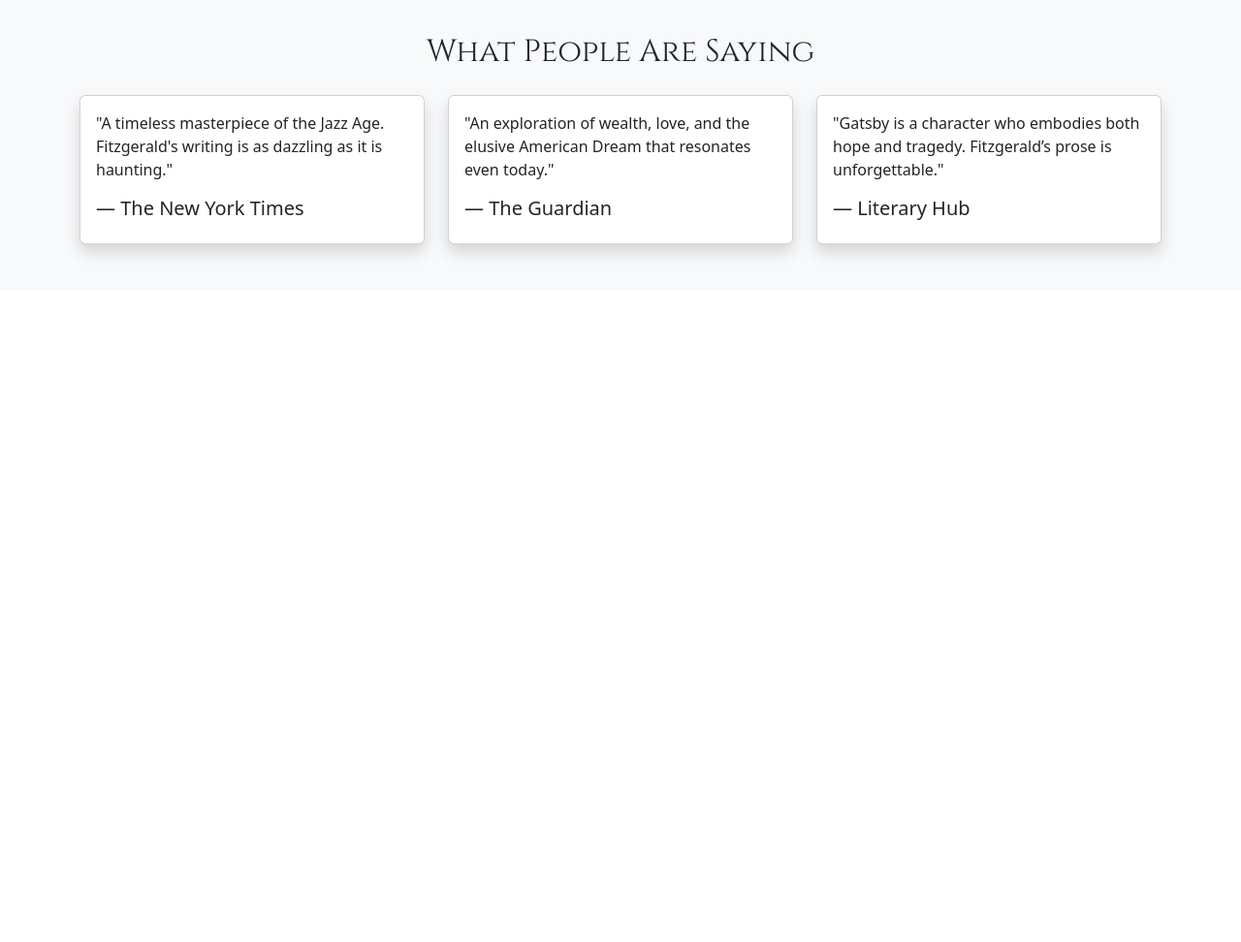
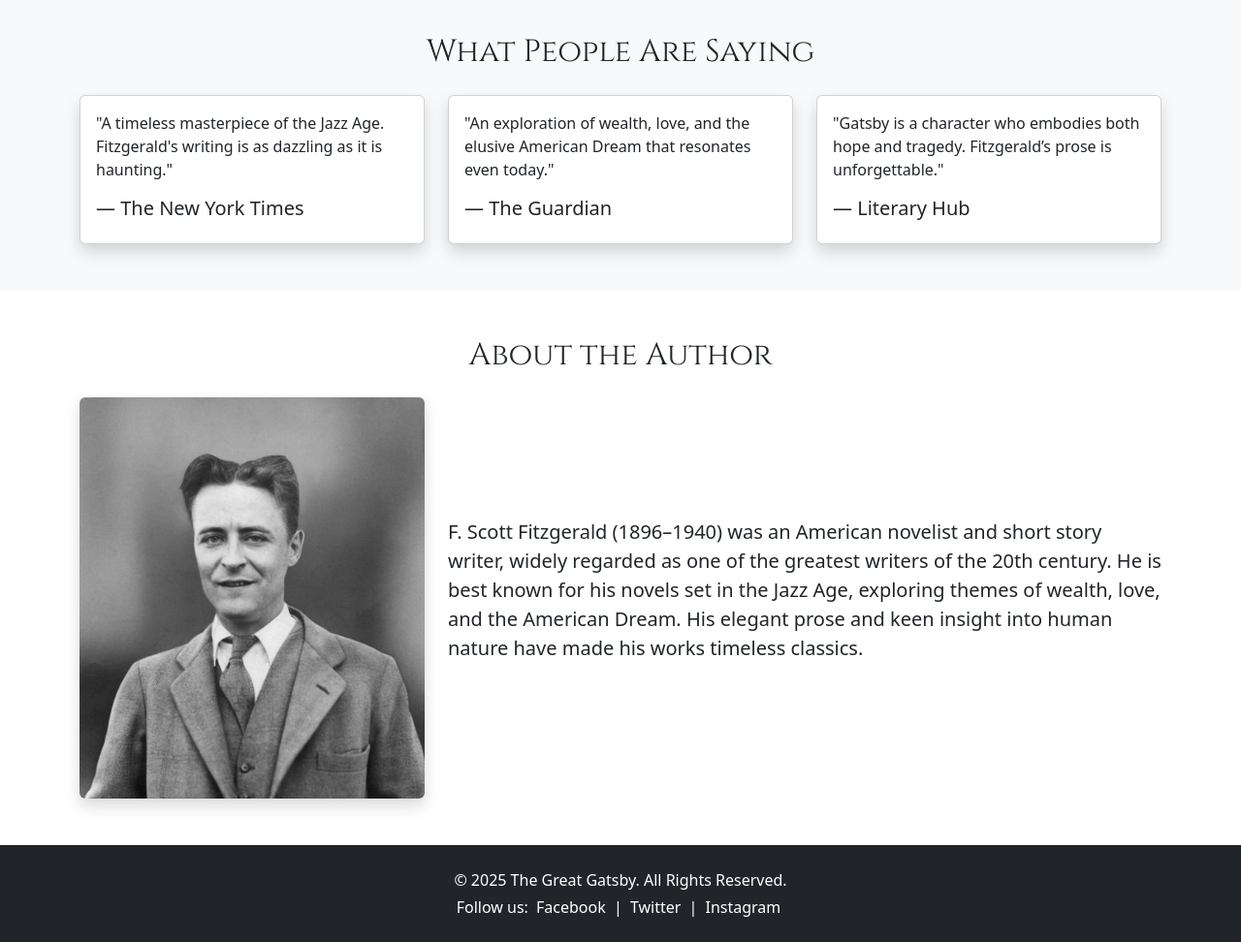
Before and after one commit to KenleyBides/Assignment-2, a plain HTML site: page index.html in a window 1280 px wide. Shown: the part 1937-2909 px from the top of the page at 97% size. Before the commit the page ends 2237 px from the top, so only its background shows below. Drawn offline with nearby package versions, Linux system fonts and the light colour scheme.

Commit message:
Author + Footer

```diff
--- a/index.html
+++ b/index.html
@@ -250,8 +250,37 @@
         </div>
     </section>
 
+    <!-- Author -->
+    <section class="py-5 bg-white">
+        <div class="container">
+            <h2 class="mb-4 text-center" style="font-family: 'Cinzel', serif;">About the Author</h2>
+            <div class="row align-items-center">
+                <div class="col-md-4 text-center">
+                    <img src="assets/images/author.jpg" alt="F. Scott Fitzgerald" class="img-fluid rounded shadow">
+                </div>
+                <div class="col-md-8">
+                    <p class="lead">
+                        F. Scott Fitzgerald (1896–1940) was an American novelist and short story writer, widely regarded as one of the greatest writers of the 20th century.
+                        He is best known for his novels set in the Jazz Age, exploring themes of wealth, love, and the American Dream.
+                        His elegant prose and keen insight into human nature have made his works timeless classics.
+                    </p>
+                </div>
+            </div>
+        </div>
+    </section>
+
     <!-- Footer -->
-
+    <footer class="bg-dark text-white py-4">
+        <div class="container text-center">
+            <p class="mb-1">&copy; 2025 The Great Gatsby. All Rights Reserved.</p>
+            <p class="mb-0">
+                Follow us:
+                <a href="#" class="text-white text-decoration-none mx-1">Facebook</a> |
+                <a href="#" class="text-white text-decoration-none mx-1">Twitter</a> |
+                <a href="#" class="text-white text-decoration-none mx-1">Instagram</a>
+            </p>
+        </div>
+    </footer>
     <!-- Bootstrap JS -->
     <script src="https://cdn.jsdelivr.net/npm/bootstrap@5.3.3/dist/js/bootstrap.bundle.min.js"></script>
     <script src="js/script.js"></script>
```
